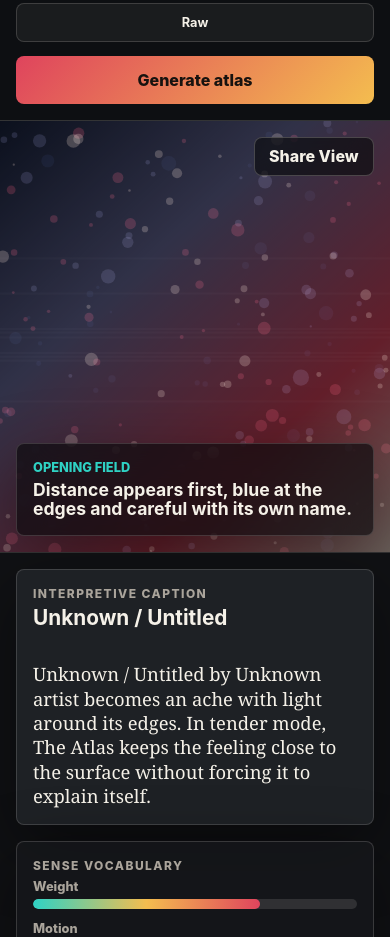
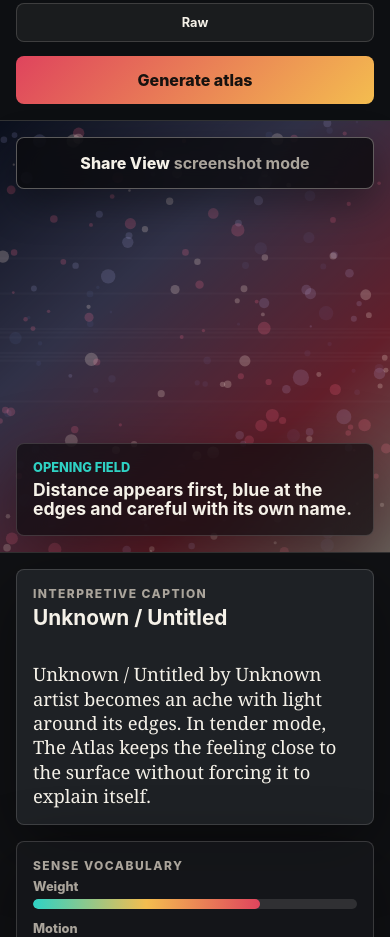
Before and after one commit to janellesbelles/resonance-atlas, a plain HTML site: page index.html in a window 390 px wide. Shown: the part 1300-2237 px from the top of the page. Drawn offline with Linux system fonts and the light colour scheme; animation ran at ten frames a second.

Commit message:
Update styles.css

```diff
--- a/styles.css
+++ b/styles.css
@@ -226,12 +226,21 @@ button.secondary-button,
   z-index: 5;
   top: 1rem;
   right: 1rem;
-  min-height: 2.4rem;
-  border: 1px solid rgba(245, 241, 232, 0.22);
-  background: rgba(9, 10, 12, 0.64);
+  min-height: 3.25rem;
+  border: 1px solid rgba(245, 241, 232, 0.34);
+  background: rgba(9, 10, 12, 0.78);
   color: var(--ink);
-  padding-inline: 0.9rem;
+  box-shadow: 0 14px 38px rgba(0, 0, 0, 0.36);
+  padding-inline: 1.15rem;
+  font-size: 1rem;
+  letter-spacing: 0;
   backdrop-filter: blur(16px);
+}
+
+.view-toggle::after {
+  content: " screenshot mode";
+  color: var(--muted);
+  font-weight: 700;
 }
 
 .visual-stage {
@@ -335,11 +344,20 @@ canvas {
   margin: 0;
 }
 
+.meter-wrap {
+  display: grid;
+  grid-template-columns: minmax(0, 1fr) 3.1rem;
+  gap: 0.65rem;
+  align-items: center;
+}
+
 .meter {
   height: 0.6rem;
   overflow: hidden;
   border-radius: 999px;
   background: rgba(245, 241, 232, 0.12);
+  cursor: default;
+  pointer-events: none;
 }
 
 .meter span {
@@ -347,6 +365,13 @@ canvas {
   height: 100%;
   border-radius: inherit;
   background: linear-gradient(90deg, var(--accent-2), var(--accent-3), var(--accent));
+}
+
+.meter-value {
+  color: var(--ink);
+  font-size: 0.78rem;
+  font-weight: 850;
+  text-align: right;
 }
 
 .section-list {
@@ -470,6 +495,10 @@ body.share-view .view-toggle {
   color: #17181b;
 }
 
+body.share-view .view-toggle::after {
+  content: "";
+}
+
 body.share-view .visual-stage {
   min-height: 24rem;
 }
@@ -573,4 +602,10 @@ body.share-view pre {
     right: 1rem;
     width: auto;
   }
+
+  .view-toggle {
+    left: 1rem;
+    right: 1rem;
+    width: auto;
+  }
 }
```
